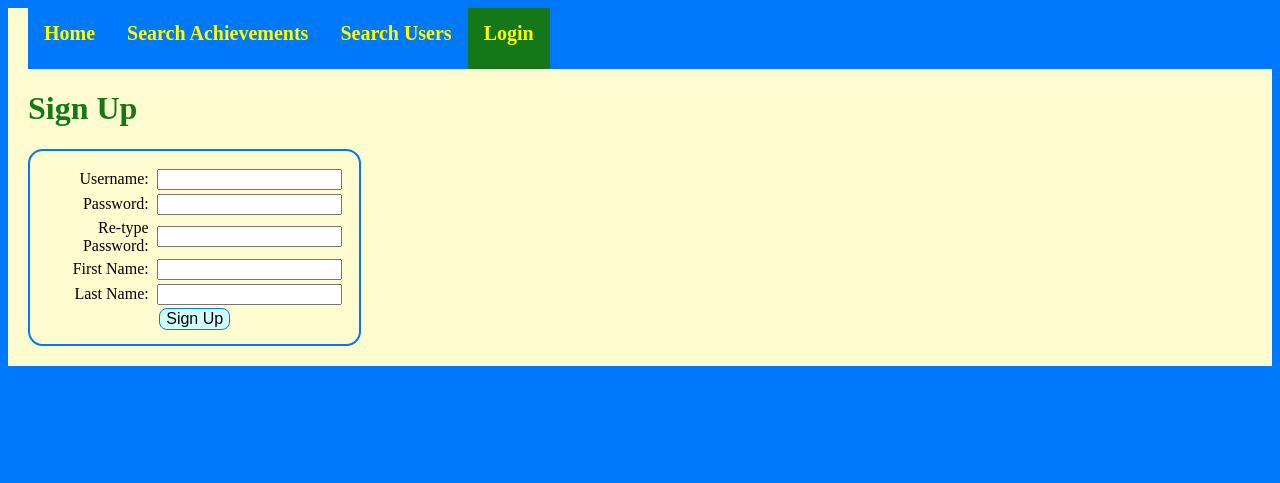
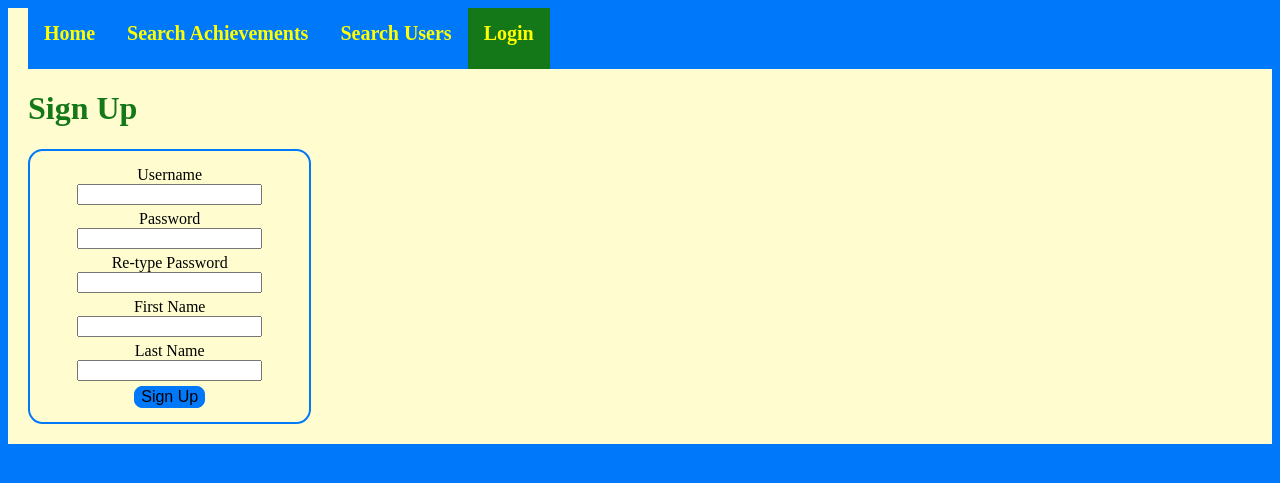
Before and after one commit to eczeps/fueling-change, a Flask app: page /signup/ in a window 1280 px wide. Shown: the top 483 px of the page. Run offline with Flask 2, Linux system fonts and the light colour scheme.

Commit message:
wave appropriate

```diff
--- a/draft/app.py
+++ b/draft/app.py
@@ -242,6 +242,24 @@ def upload_file(username):
 
 
 
+'''route to handle user deleteing'''
+@app.route('/useraction/deleteconfirm/<user>/', methods=['POST'])
+def deleteUser(user):
+    UID = session.get('uID')
+    #get information
+    conn = dba.getConn(currDB)
+
+
+    if request.form['submit'] == 'yes':
+        dba.deleteUser(conn, UID)
+
+        session['uID'] = None
+
+        flash(user + ' was deleted.')
+        return(redirect(url_for('index')))
+
+    elif request.form['submit'] == 'no':
+        return(redirect(url_for('profile', user=user)))
 
 
 '''route to handle user updating or entering new data through the reporting form'''
@@ -267,6 +285,46 @@ def reportData(user):
 
     return(redirect(url_for('profile', user=user)))
 
+'''route for showing a user's OWN achievements'''
+@app.route('/profile/statistics/<user>', methods=['POST'])
+def userAchis(user):
+    conn = dba.getConn(currDB)
+    #need for if the user selects their profile tab
+    userID = session.get('uID')
+
+    #username of the logged in user
+    username = ""
+
+    if userID != None:
+        username = dba.getUserInfo(conn, userID)["username"]
+
+    #this is the searched for information
+    searchedInfo = dba.getUserByUsername(conn, user)
+    nameTitle = searchedInfo['first_Name'] + " " + searchedInfo['last_Name']
+    searchedID = searchedInfo['UID']
+
+    #achievements of the seached user that we want to look at
+    allComps = dba.getCompAchieves(conn, searchedID)
+    allStars = dba.getStarAchieves(conn, searchedID)
+
+    #calculate emissions of the searched user
+    has_carbon_data = dba.doesUserHaveCarbonData(conn, searchedID)
+    if debug:
+        print('++ (app.py) has_carbon_data in searched-profile route: ' + str(has_carbon_data))
+    if has_carbon_data:
+        emissionsRAW = dba.calculateUserFootprint(conn, searchedID)
+        emissions = dba.prettyRound(emissionsRAW)
+    else:
+        emissions = dba.getUserFootprint(conn, searchedID)
+
+    return render_template('searchedProfile.html', title = nameTitle,
+                                                   thisUser = userID, #in nav bar
+                                                   isLoggedIn = (True if userID!=None else False),
+                                                   emissions = format(emissions, ','),
+                                                   compAchis = allComps,
+                                                   starAchis = allStars,
+                                                   userURL=username)
+
 
 '''route to handle actions users can take from their profile, including:
 report achievements
@@ -280,6 +338,7 @@ def useract(user):
 
     #get information
     conn = dba.getConn(currDB)
+
     userInfo = dba.getUserInfo(conn, UID)
 
     carbonData = {}
@@ -293,6 +352,7 @@ def useract(user):
     #variables for formatting template
     titleString = userInfo['first_Name'].lower() + ' ' + userInfo['last_Name'].lower()
     currUser = (int(UID) == session['uID']) #boolean
+
     return render_template('useraction.html', isLoggedIn=currUser,
                                                 userURL=user,
                                                 thisUser=UID,
--- a/draft/static/style.css
+++ b/draft/static/style.css
@@ -27,6 +27,10 @@ H2 {
     text-align: center;
 }
 
+H2#indexheader{
+    text-align: left;
+}
+
 #messages {
     color: purple;
     font-size: large;
@@ -43,8 +47,65 @@ form {
     text-align: center;
 }
 
+#delete {
+    border: none;
+    padding: 0px;
+    padding-top: 5px;
+    padding-right: 10px;
+    width: 200px;
+}
+
+[type=submit] {
+    font-size: 1em;
+    font-weight: normal;
+    border: 1px solid var(--blue);
+    border-radius: 0.5em;
+    background-color: var(--blue);
+}
+
+[type=submit]:hover{
+    border: 1px solid var(--light-blue);
+    border-radius: 0.5em;
+    background-color: var(--light-blue);
+}
+
+/* order matters */
+.removestar-button:hover{
+    background-color: gray;
+    color: black;
+    border-color: gray;
+}
+
+.removestar-button, .addstar-button:hover {
+    background-color: yellow;
+    color: black;
+    border-color: yellow;
+}
+
+.addstar-button {
+    background-color: gray;
+    color: black;
+    border-color: gray;
+}
+
+#deletebtn{
+    background-color: black;
+    color: white;
+    border: black;
+}
+
+#deletebtn:hover{
+    background-color: red;
+    color: white;
+    border: red;
+}
+
 .searchform{
     margin-top: 30px;
+}
+
+.regular{
+    margin-top: 0px;
 }
 
 .bigform {
@@ -65,14 +126,6 @@ form {
 
 .long {
     margin-bottom: 20px;
-}
-
-[type=submit] {
-    font-size: 1em;
-    font-weight: normal;
-    border: 1px solid var(--blue);
-    border-radius: 0.5em;
-    background-color: #d0FFFF;
 }
 
 fieldset {
@@ -162,20 +215,21 @@ li a:hover:not(.active) {
 #wrapper {
     display: flex;
 }
+#wrapper2 {
+    padding-bottom: 5px;
+}
 
 #left {
     flex: 0 0 182px;
+    text-align: center;
+}
+
+#left2{
+    flex: 1;
 }
 
 #right {
     flex: 1;
-}
-
-img {
-    width: 182px;
-    height: auto;
-    padding-top: 25px;
-    padding-right: 10px;
 }
 
 /* For the table */
--- a/draft/templates/login.html
+++ b/draft/templates/login.html
@@ -4,6 +4,7 @@
 <!-- (2) Confirmation of logging off -->
 
 {% block navigation %}
+    <nav>
     <div id="navigation">
         <ul>
         <li><a href="/">Home</a></li>
@@ -17,4 +18,5 @@
             {% endif %}
         </ul>
     </div>
+    </nav>
 {% endblock %}
--- a/draft/templates/main.html
+++ b/draft/templates/main.html
@@ -13,6 +13,7 @@
     <div id="content">
     <div id="textpad">
     {% block navigation %}
+        <nav>
         <div id="navigation">
             <ul>
             <li><a class="active" href="/">Home</a></li>
@@ -26,6 +27,7 @@
                 {% endif %}
             </ul>
         </div>
+        </nav>
     {% endblock %}
 
 {% with messages = get_flashed_messages() %}
@@ -65,7 +67,7 @@
         Welcome to Fueling Change. Select from the options above to interact with our website.
     </p>
 
-    <h3>Random Climate Fun Fact</h3>
+    <h2 id="indexheader">Random Climate Fun Fact</h2>
     <p>{{funFact}}</p>
     <p>(we found this at <a href={{factSource}}>this source</a>).</p>
     <p>Try reloading this page to show a different fun fact!</p>
--- a/draft/templates/profile.html
+++ b/draft/templates/profile.html
@@ -1,6 +1,7 @@
 {% extends "main.html" %}
 
 {% block navigation %}
+    <nav>
     <div id="navigation">
         <ul>
         <li><a href="/">Home</a></li>
@@ -21,6 +22,7 @@
             {% endif %}
         </ul>
     </div>
+    </nav>
 {% endblock %}
 
 
@@ -29,12 +31,22 @@
 
     <div id="wrapper">
         <div id="left">
-            <img id="profilephoto" src="{{url_for('static', filename = photohere)}}"
-                 alt="Profile Photo for {{title}}"/>
+            <img id="profilephoto"
+                alt="Profile Photo for {{title}}"/>
+
+
+            <form id="delete" method=POST action="{{url_for('useract', user=userURL)}}">
+                <button id="deletebtn" class="report-button" type="submit" name="submit" value="delete">Delete Profile</button>
+                <!-- statistics also includes achievements -->
+            </form>
         </div> <!-- end of left div -->
 
         <script>
             document.getElementById("profilephoto").src="{{url_for('static', filename = photohere)}}";
+            document.getElementById("profilephoto").style.width="182px";
+            document.getElementById("profilephoto").style.height="auto";
+            document.getElementById("profilephoto").style.paddingTop="25px";
+            document.getElementById("profilephoto").style.paddingRight="10px";
         </script>
 
         <div id="right">
@@ -42,7 +54,7 @@
         <p>Your current emissions are {{emissions}} kilograms of carbon dioxide per year</p>
         <p>What would you like to do today?</p>
 
-        <form id="reporting" method=POST action="/useraction/{{userURL}}/">
+        <form id="reporting" method=POST action="{{url_for('useract', user=userURL)}}">
             <button id="reportbtn" class="report-button" type="submit" name="submit" value="report">Update Carbon Usage</button>
         </form>
 
@@ -51,7 +63,7 @@
             <!-- statistics also includes achievements -->
         </form>
 
-        <form id="achieving" method=POST action="/useraction/{{userURL}}/">
+        <form id="uploading" method=POST action="{{url_for('useract', user=userURL)}}">
             <button id="reportbtn" class="report-button" type="submit" name="submit" value="upload">Change Photo</button>
             <!-- statistics also includes achievements -->
         </form>
@@ -66,7 +78,7 @@
         <!-- use a class="exlong" for whatever the largest element is -->
         <!-- completed achievements -->
         <div class="centerme">
-        <h2><u>Completed Achievements</u></h2>
+        <h2>Completed Achievements</h2>
         <table class="exlong" id="completedAchieves">
             <tr>
                 <th class="small">Earned</th>
@@ -95,7 +107,7 @@
         </table>
 
         <!-- starred achievements -->
-        <h2><u>Starred Achievements</u></h2>
+        <h2>Starred Achievements</h2>
 
         {% if starAchis|length != 0 %}
             <div class="visible">
--- a/draft/templates/searchedProfile.html
+++ b/draft/templates/searchedProfile.html
@@ -11,7 +11,7 @@
         <!-- use a class="exlong" for whatever the largest element is -->
         <!-- completed achievements -->
         <div class="centerme">
-        <h2><u>Completed Achievements</u></h2>
+        <h2>Completed Achievements</h2>
         <table class="exlong" id="completedAchieves">
             <tr>
                 <th class="small">Earned</th>
@@ -30,7 +30,7 @@
                     {% if achievement['isRepeatable']==1 %}
                         <b>{{achievement['count']}}</b>
                     {% else %}
-                        &#x2714;
+                        &#x2714; <!-- checkmark -->
                     {% endif %}
                 </td>
                 <td class="title"><b><a href="{{url_for('achieveinfo',AID=aID)}}">{{achievement['title']}}</a></b></td>
@@ -40,7 +40,7 @@
         </table>
 
         <!-- starred achievements -->
-        <h2><u>Starred Achievements</u></h2>
+        <h2>Starred Achievements</h2>
 
         {% if starAchis|length != 0 %}
             <div class="visible">
--- a/draft/templates/signup.html
+++ b/draft/templates/signup.html
@@ -7,19 +7,27 @@ carbon footprint questions on it too-->
 {% block body %}
 <h1>{{title}}</h1>
 
-<form class="medform" action="{{url_for('signup')}}" method="POST">
-    <table>
-        <tr><td class="signup"><label>Username:</label></td>
-            <td><input type="text" name="username" label="username"></td></tr>
-        <tr><td class="signup"><label>Password:</label></td>
-            <td><input type="password" name="password1" label="username"></td></tr>
-        <tr><td class="signup"><label>Re-type Password:</label></td class="wide">
-            <td><input type="password" name="password2" label="username"></td></tr>
-        <tr><td class="signup"><label>First Name:</label></td>
-            <td><input type="firstName" name="firstName" label="firstName"></td></tr>
-        <tr><td class="signup"><label>Last Name:</label></td>
-            <td><input type="lastName" name="lastName" label="lastName"></td></tr>
-    </table>
+<form class="regular" action="{{url_for('signup')}}" method="POST">
+    <div id="wrapper2">
+        <label><div id="left2" class="signup">Username</div>
+            <div id="right"><input type="text" name="username" label="username"></div></label>
+        </div>
+    <div id="wrapper2">
+        <label><div id="left2" class="signup">Password</div>
+            <div id="right"><input type="password" name="password1" label="username"></div></label>
+        </div>
+    <div id="wrapper2">
+        <label><div id="left2" class="signup">Re-type Password</div>
+            <div id="right"><input type="password" name="password2" label="username"></div></label>
+        </div>
+    <div id="wrapper2">
+        <label><div id="left2" class="signup">First Name</div>
+            <div id="right"><input type="firstName" name="firstName" label="firstName"></div></label>
+        </div>
+    <div id="wrapper2">
+        <label><div id="left2" class="signup">Last Name</div>
+            <div id="right"><input type="lastName" name="lastName" label="lastName"></div></label>
+        </div>
     <input type="submit" value="Sign Up">
 </form>
 
```
Also changed, not shown: draft/databaseAccess.py (+25 -6 lines), draft/templates/achievementSearch.html (+6 -4 lines), draft/templates/login_page.html (+8 -7 lines), draft/templates/userSearch.html (+6 -4 lines), draft/templates/useraction.html (+19 -6 lines).
